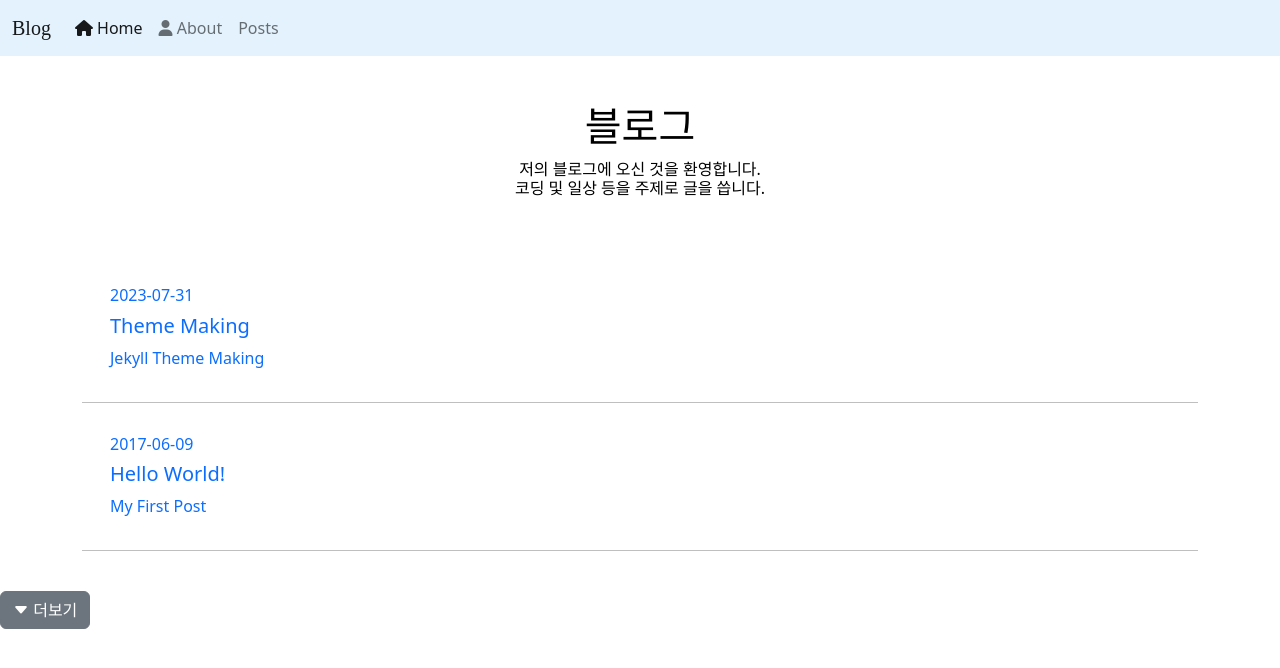
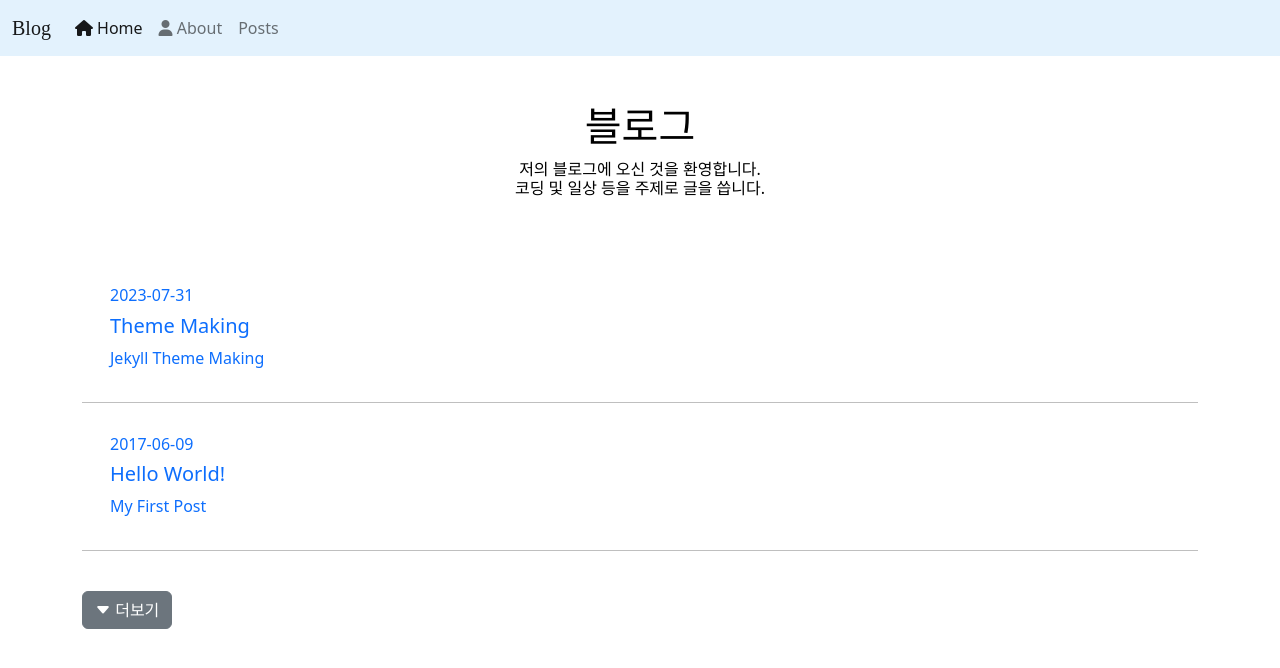
Before and after one commit to happydm09/B, a Jekyll site: the page built from pages/home.md, in a window 1280 px wide. Shown: the top 668 px of the page. Built offline with Jekyll 4.4.1, drawn with Linux system fonts in a browser that asks for light colours; nearby versions of some CDN libraries; some web fonts are replaced; comment, search, counter and statistics services are not loaded.

Commit message:
Update blog.html

```diff
--- a/_includes/blog.html
+++ b/_includes/blog.html
@@ -17,7 +17,7 @@
                 <hr>
 
                 {% endfor %}
+        <br>
+        <a href='{{site.base-url}}/posts'><button type="button" class="btn btn-secondary"><i class="bi bi-caret-down-fill"></i> {{site.more-btn-text}}</button></a>
     </div>
-    <br>
-    <a href='{{site.base-url}}/posts'><button type="button" class="btn btn-secondary"><i class="bi bi-caret-down-fill"></i> {{site.more-btn-text}}</button></a>
 </section>
```
